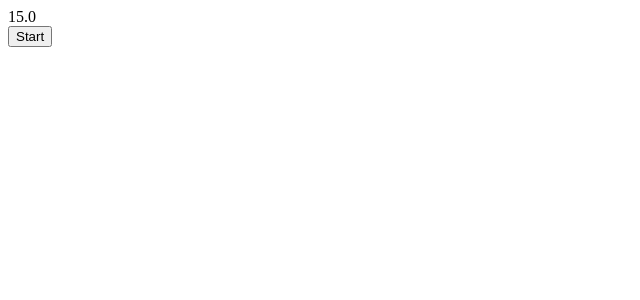
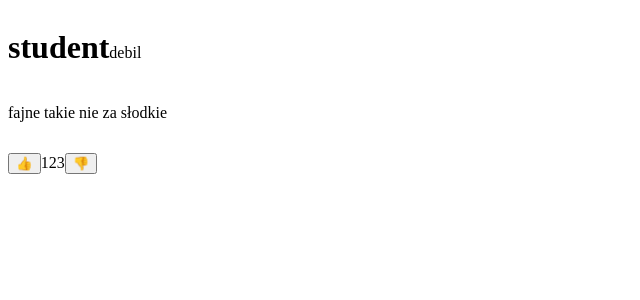
Before and after one commit to Ablaszak/WDAI, a React (Vite) app in the folder lab5-project/: page / in a window 1280 px wide. Shown: the top 300 px of the page, without its empty margins (0-640 px from the left). Built offline with nearby package versions, Linux system fonts and the light colour scheme.

Commit message:
finished 7.1

```diff
--- a/lab5-project/src/App.tsx
+++ b/lab5-project/src/App.tsx
@@ -1,7 +1,13 @@
-import Odliczanie from "./components/efekty/Odliczanie.tsx";
+import Komentarz from "./components/produkty/Komentarz.tsx";
 
 function App() {
-    return <Odliczanie/>;
+    return <Komentarz
+        id={1}
+        body={"fajne takie nie za słodkie"}
+        postId={2}
+        likes={123}
+        user={{id: 3, username: "student", fullName:"debil"}}
+    />;
 }
 
 export default App
--- /dev/null
+++ b/lab5-project/src/components/produkty/Komentarz.css
@@ -0,0 +1,4 @@
+.div{
+  display: flex;
+  align-items: baseline;
+}
--- /dev/null
+++ b/lab5-project/src/components/produkty/Komentarz.tsx
@@ -0,0 +1,35 @@
+import {useState} from 'react';
+import "./Komentarz.css"
+
+interface komentarzProps{
+    id : number;
+    body : string;
+    postId : number;
+    likes : number;
+    user : {id : number, username : string, fullName : string};
+}
+
+export default function Komentarz(props : komentarzProps) {
+
+    const [likes, setLikes] = useState(props.likes);
+
+    function incrementLikes(){
+        setLikes(prev => prev + 1);
+    }
+    function decrementLikes(){
+        setLikes(prev => prev - 1);
+    }
+
+    return (<>
+        <div className={"div"}>
+            <h1>{props.user.username}</h1>
+            <p>{props.user.fullName}</p>
+        </div>
+        <p>{props.body}</p>
+        <div className={"div"}>
+            <button onClick={incrementLikes}>👍</button>
+            <p>{likes}</p>
+            <button onClick={decrementLikes}>👎</button>
+        </div>
+        </>);
+}
```
Also changed, not shown: lab5-project/src/components/formularze/Formularz.tsx (deleted, +0 -12 lines).
